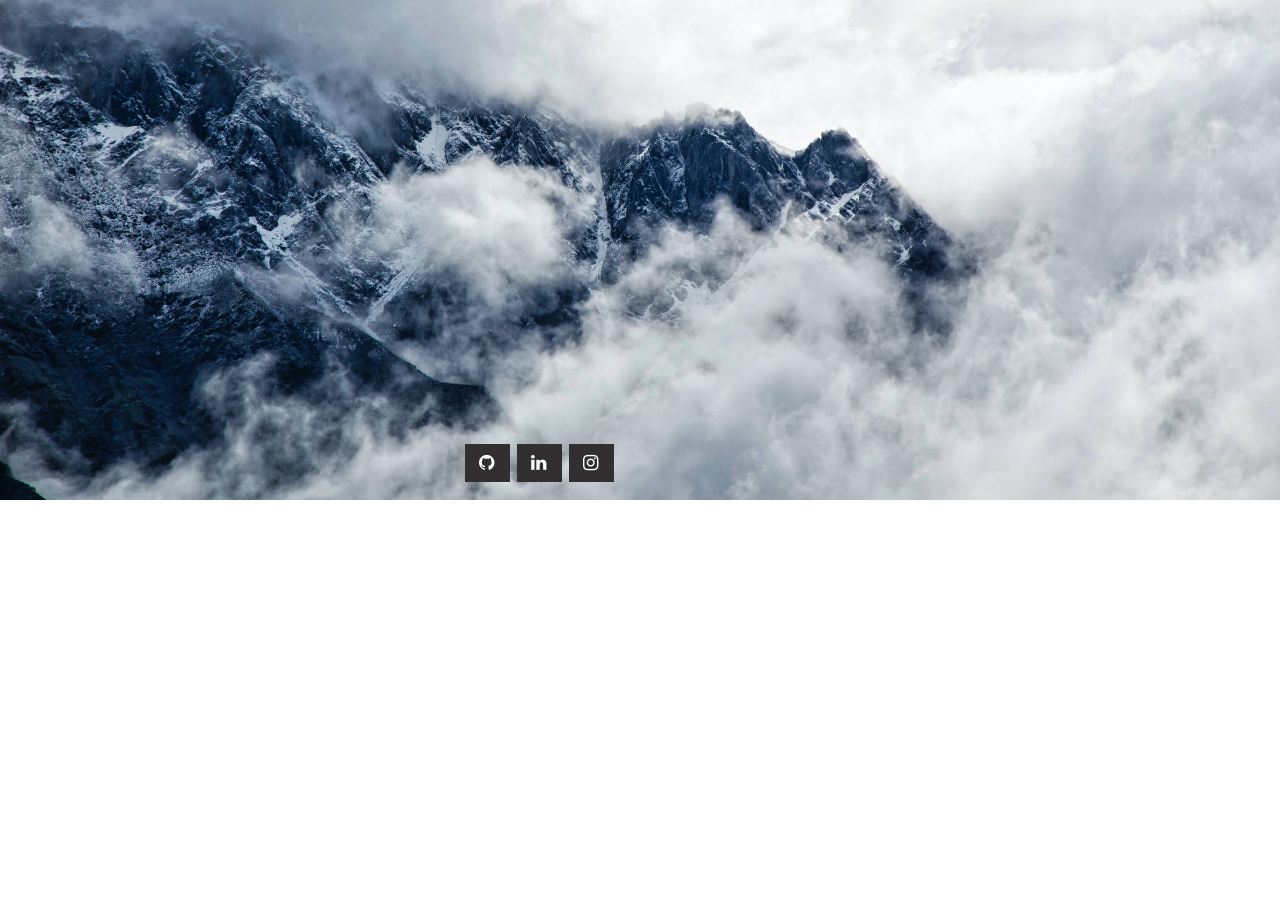
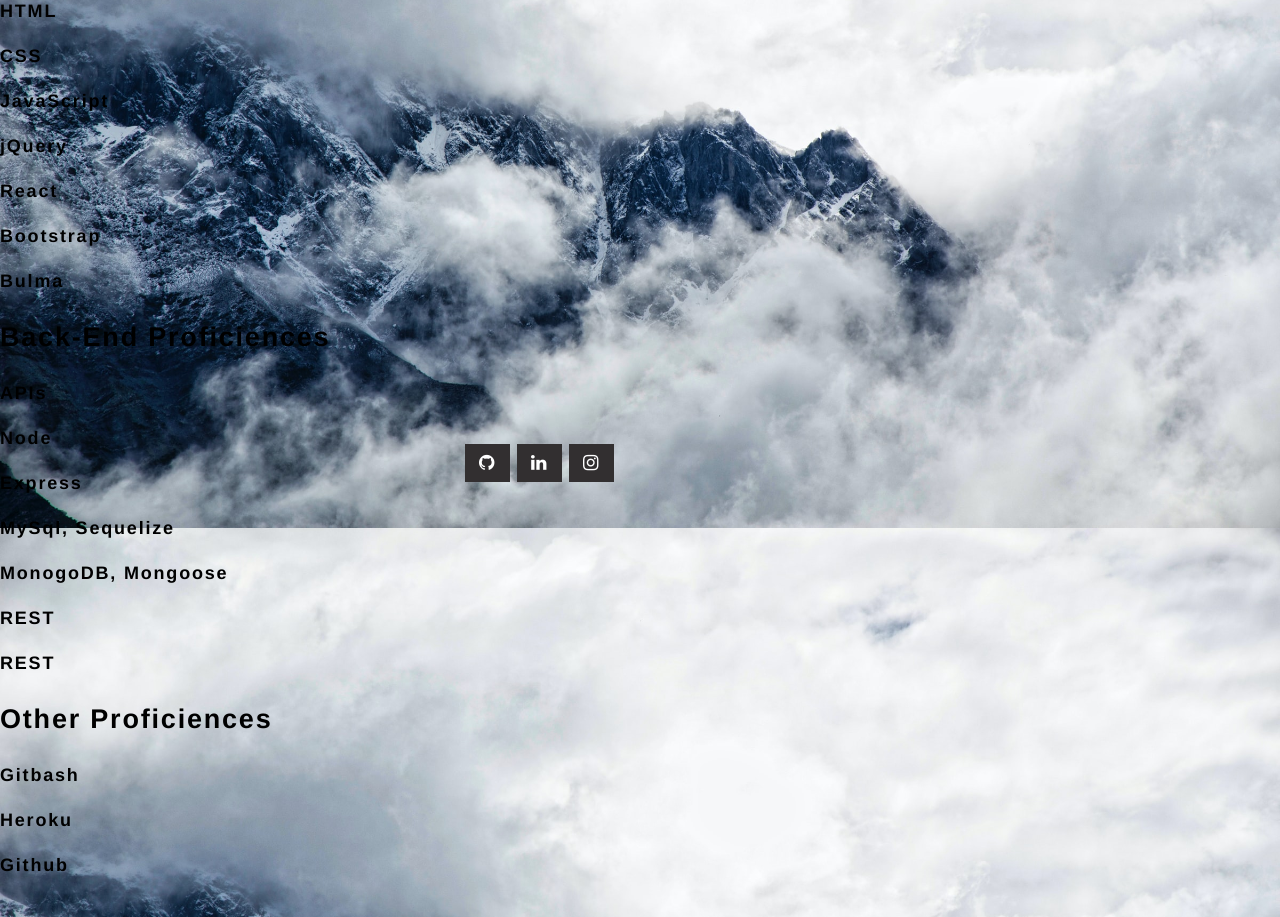
Before and after one commit to avc0021/portfolio-ac, a React (Create React App) app: page /resume in a window 1280 px wide. Shown: the part 320-1237 px from the top of the page. Before the commit the page ends 820 px from the top, so only its background shows below. Built offline with nearby package versions, Linux system fonts and the light colour scheme.

Commit message:
resume added

```diff
--- a/src/App.js
+++ b/src/App.js
@@ -2,7 +2,7 @@
 import { BrowserRouter as Router, Route, Switch } from 'react-router-dom';
 import Header from './components/Header';
 import About from './components/About';
-
+import Resume from './components/Resume';
 import Projects from './components/Projects';
 import Contact from './components/Contact'
 import Footer from './components/Footer';
@@ -20,6 +20,9 @@
             <Route path='/projects'>
               <Projects/>
             </Route>
+            <Route path='/resume'>
+              <Resume/>
+            </Route>
             <Route path='/contact'>
               <Contact/>
             </Route>
--- a/src/components/Footer/index.js
+++ b/src/components/Footer/index.js
@@ -6,19 +6,19 @@
       <div className="footer-social-icons">
         <ul className="social-icons">
           <li>
-            <a href="https://github.com/avc0021" class="social-icon">
+            <a href="https://github.com/avc0021" className="social-icon">
               {" "}
               <i className="fa fa-github"></i>
             </a>
           </li>
           <li>
-            <a href="https://www.linkedin.com/in/ac383/" class="social-icon">
+            <a href="https://www.linkedin.com/in/ac383/" className="social-icon">
               {" "}
               <i className="fa fa-linkedin"></i>
             </a>
           </li>
           <li>
-            <a href="https://www.instagram.com/_ayejayz_/" class="social-icon">
+            <a href="https://www.instagram.com/_ayejayz_/" className="social-icon">
               {" "}
               <i className="fa fa-instagram"></i>
             </a>
--- a/src/components/Resume/index.js
+++ b/src/components/Resume/index.js
@@ -7,30 +7,30 @@
           <h1>Resume</h1>
           <a href="https://docs.google.com/document/d/1vQMCjw9w_M-rwZhCUCfPWKmV6hYcc5ucvww9RfUCYZ4/edit?usp=sharing">Click here to download!</a>
         <h2 className="resume">Front-End Proficiences</h2>
-        <p>
-            HTML
-            CSS
-            JavaScript
-            jQuery
-            React
-            Bootstrap
-            Bulma
-        </p>
+
+            <ul>HTML</ul>
+            <ul>CSS</ul>
+            <ul>JavaScript</ul>
+            <ul>jQuery</ul>
+            <ul>React</ul>
+            <ul>Bootstrap</ul>
+            <ul>Bulma</ul>
+
         <h2 className="resume">Back-End Proficiences</h2>
-        <p>
-            APIs
-            Node
-            Express
-            MySql, Sequelize
-            MonogoDB, Mongoose
-            REST
-        </p>
+
+        <ul>APIs</ul>
+        <ul>Node</ul>
+        <ul>Express</ul>
+        <ul>MySql, Sequelize</ul>
+        <ul>MonogoDB, Mongoose</ul>
+        <ul>REST</ul>REST
+
         <h2 className="resume">Other Proficiences</h2>
-        <p>
-            Gitbash
-            Heroku
-            Github
-        </p>
+
+        <ul>Gitbash</ul>
+        <ul>Heroku</ul>
+        <ul>Github</ul>
+
       </div>
     </section>
   );
```
